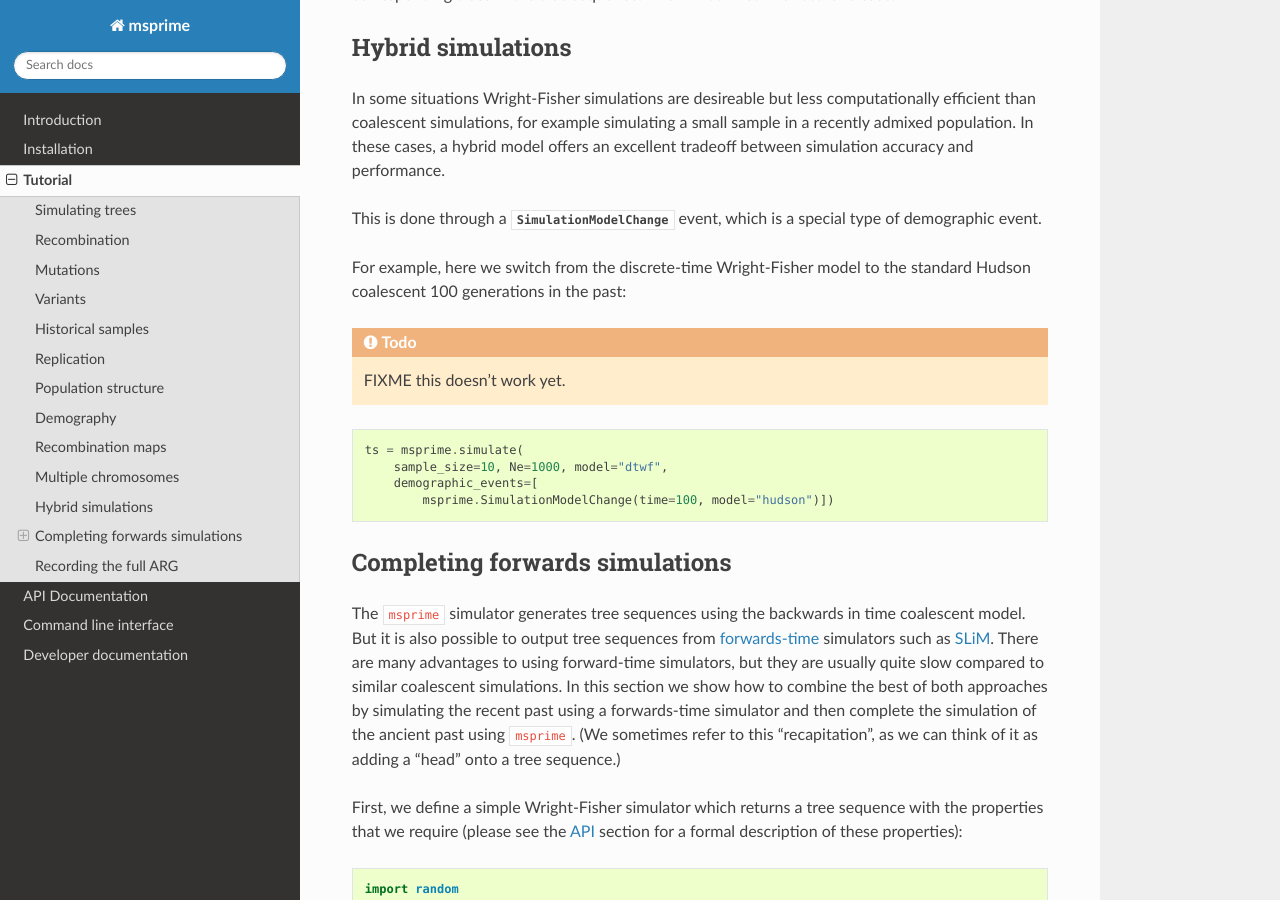
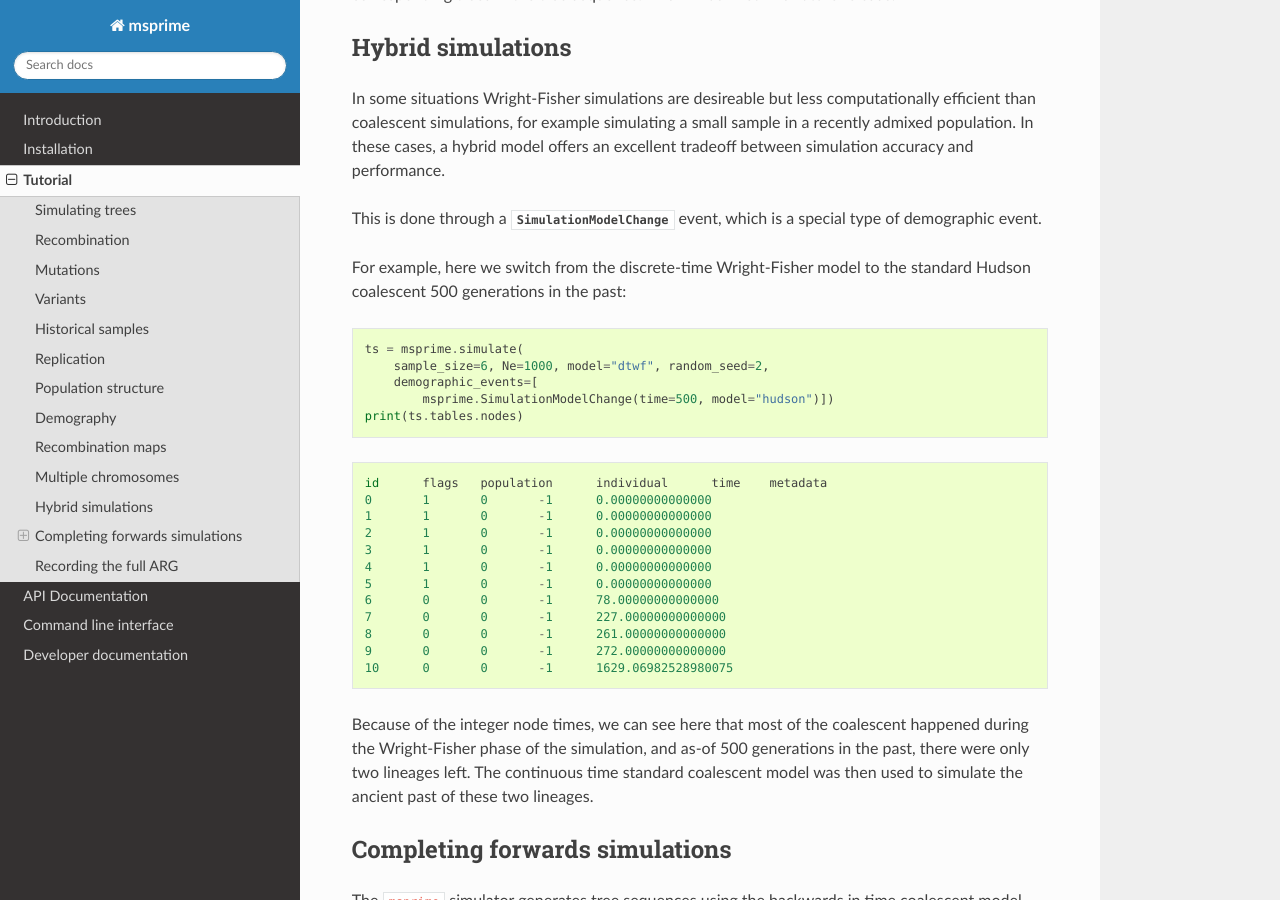
Before and after one commit to tskit-dev/msprime, a Sphinx documentation site: the page built from docs/tutorial.rst, in a window 1280 px wide and 900 px high, scrolled down 12910 px. Built offline with Sphinx 7.4.7 and the Read the Docs theme 2.0.0, drawn with Linux system fonts in a browser that asks for light colours; the version number could not be read and is left out.

```diff
--- a/docs/examples.py
+++ b/docs/examples.py
@@ -423,9 +423,9 @@
 
 def hybrid_sim_example():
     ts = msprime.simulate(
-        sample_size=10, Ne=1000, model="dtwf", random_seed=2,
+        sample_size=6, Ne=1000, model="dtwf", random_seed=2,
         demographic_events=[
-            msprime.SimulationModelChange(time=100, model="hudson")])
+            msprime.SimulationModelChange(time=500, model="hudson")])
     print(ts.tables.nodes)
 
 
--- a/docs/tutorial.rst
+++ b/docs/tutorial.rst
@@ -735,16 +735,38 @@
 demographic event.
 
 For example, here we switch from the discrete-time Wright-Fisher model to the
-standard Hudson coalescent 100 generations in the past:
-
-.. todo:: FIXME this doesn't work yet.
+standard Hudson coalescent 500 generations in the past:
 
 .. code-block:: python
 
+
     ts = msprime.simulate(
-        sample_size=10, Ne=1000, model="dtwf",
+        sample_size=6, Ne=1000, model="dtwf", random_seed=2,
         demographic_events=[
-            msprime.SimulationModelChange(time=100, model="hudson")])
+            msprime.SimulationModelChange(time=500, model="hudson")])
+    print(ts.tables.nodes)
+
+::
+
+    id      flags   population      individual      time    metadata
+    0       1       0       -1      0.00000000000000
+    1       1       0       -1      0.00000000000000
+    2       1       0       -1      0.00000000000000
+    3       1       0       -1      0.00000000000000
+    4       1       0       -1      0.00000000000000
+    5       1       0       -1      0.00000000000000
+    6       0       0       -1      78.00000000000000
+    7       0       0       -1      227.00000000000000
+    8       0       0       -1      261.00000000000000
+    9       0       0       -1      272.00000000000000
+    10      0       0       -1      1629.06982528980075
+
+
+Because of the integer node times, we can see here that most of the coalescent
+happened during the Wright-Fisher phase of the simulation, and as-of 500
+generations in the past, there were only two lineages left. The continuous
+time standard coalescent model was then used to simulate the ancient past of
+these two lineages.
 
 
 .. _sec_tutorial_simulate_from:
```
Also changed, not shown: docs/api.rst (+40 -32 lines), 3 other files.
